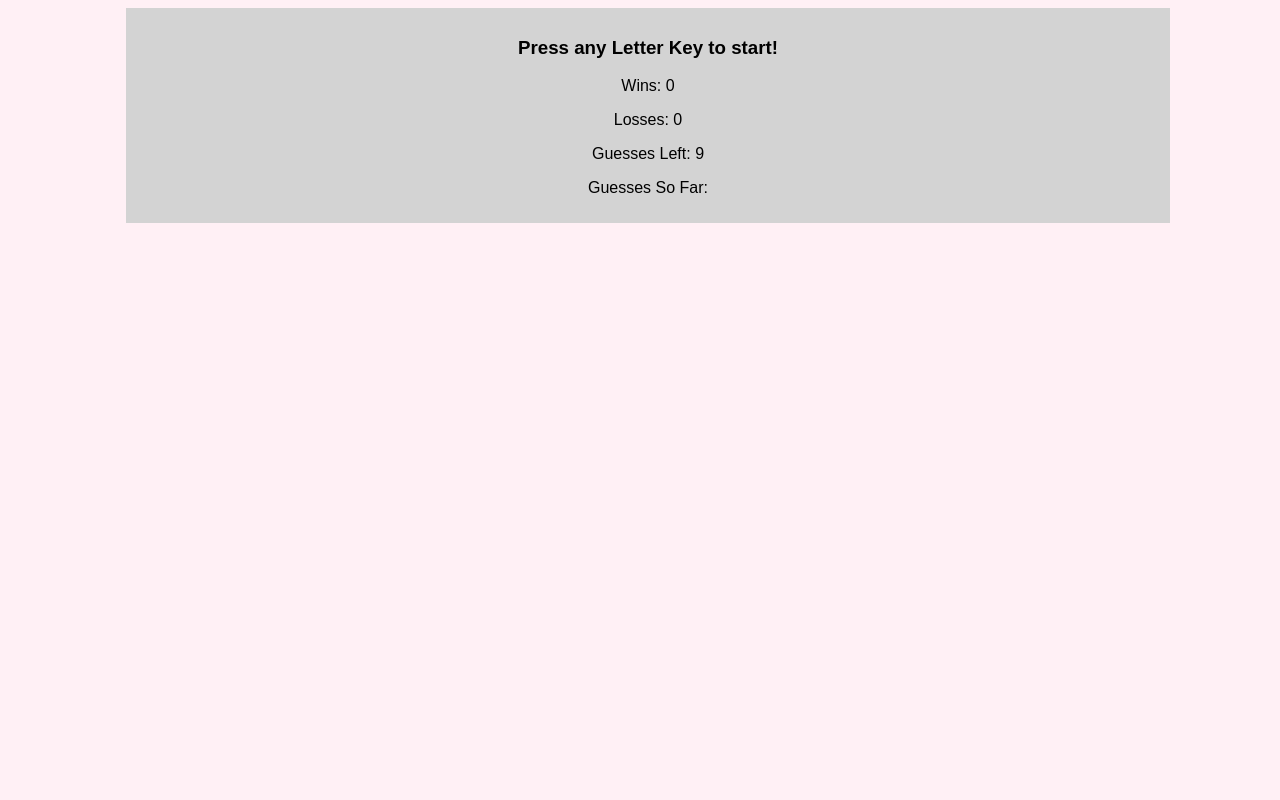
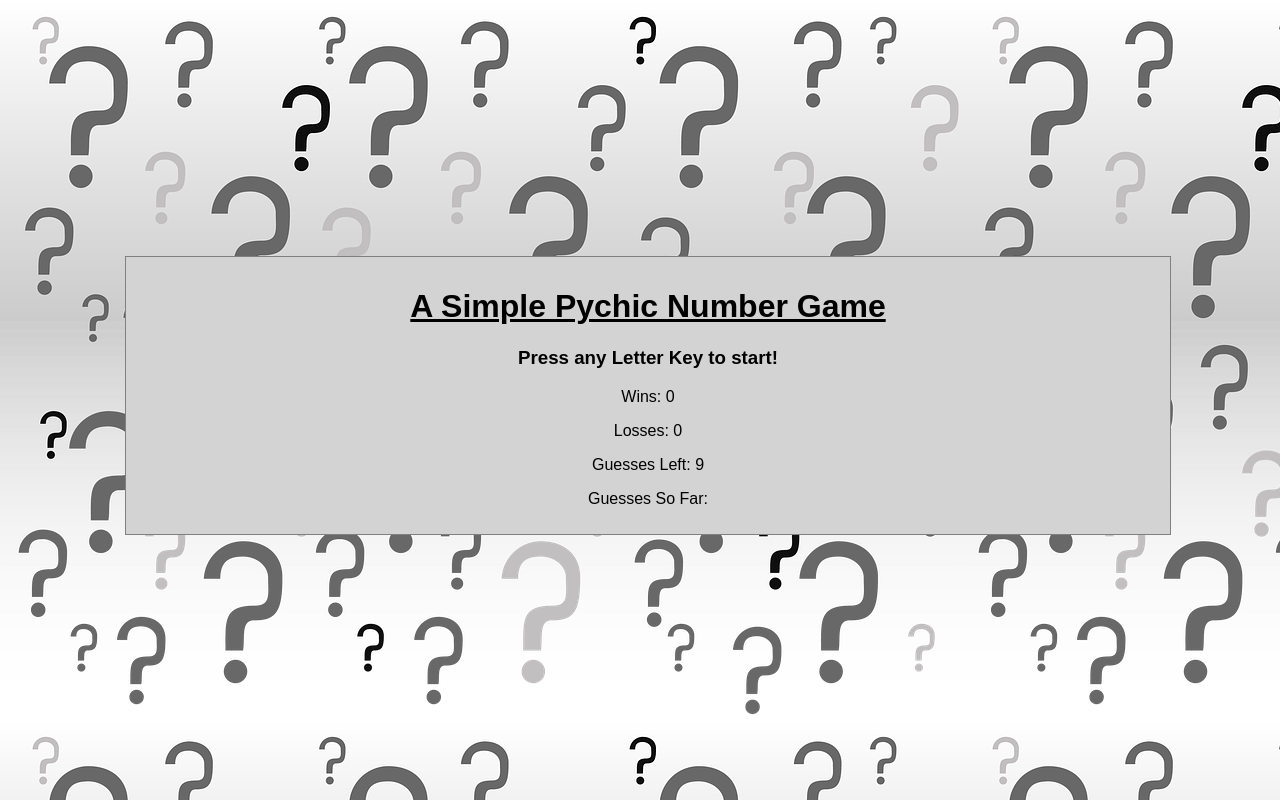
Before and after one commit to malloryrsteffes/Psychic-Game, a plain HTML site: page index.html in a window 1280 px wide. Drawn offline with Linux system fonts and the light colour scheme; a web font is replaced by a local one.

Commit message:
added final css styling and header for the game

```diff
--- a/assets/css/style.css
+++ b/assets/css/style.css
@@ -1,13 +1,19 @@
 body {
-    background: lavenderblush;
+    background-image: url(../images/questionmark.png);
     width: 100%;
 }
 
 .container {
     margin: auto;
+    margin-top: 20%;
     width: 80%;
     background: lightgray;
     padding: 10px;
     text-align: center;
     font-family: 'Gayathri', sans-serif;
+    border: 1px solid gray;
 }
+
+h1 {
+    text-decoration-line: underline;
+}
--- a/index.html
+++ b/index.html
@@ -14,13 +14,18 @@
 <body>
 
     <!-- HTML Content -->
+
     <div class="container">
+        <h1>A Simple Pychic Number Game</h1>
         <h3 id="displayText">Press any Letter Key to start!</h3>
         <p>Wins: <span id="wins"></span></p>
         <p>Losses: <span id="losses"></span></p>
         <p>Guesses Left: <span id="guessesLeft"></p>
         <p>Guesses So Far: <span id=lettersGuessed></span></p>
     </div>
+
+    <!-- JavaScript -->
+
     <script>
 
         // Create variables
@@ -60,6 +65,7 @@
         console.log(computerGuess);
 
         // Create an onkeyup event function to grab userGuess
+        //I'd like to get this to ignore my initial "command + r" press, but am not sure how!
         document.onkeyup = function (event) {
             document.querySelector("#displayText").innerHTML = displayText;
             userGuess = event.key;
@@ -74,19 +80,22 @@
 
             }
 
+            //Otherwise, your amount of guesses left decreases by one, and the key you pressed
+            //is shown on the screen
             else {
                 guessesLeft--;
                 lettersGuessed.push(userGuess);
                 document.querySelector("#lettersGuessed").innerHTML = lettersGuessed;
+
+                //If your number of guesses reaches zero, you lose and the counter resets
                 if (guessesLeft === 0) {
                     losses++;
+                    //This displays an apologetic message to you for losing so badly
                     displayText = "Too bad!";
                     document.querySelector("#displayText").innerHTML = displayText;
                     reset();
                 }
             }
-
-
 
             updateDisplay();
         }
```
Also changed, not shown: assets/images/questionmark.png (added).
